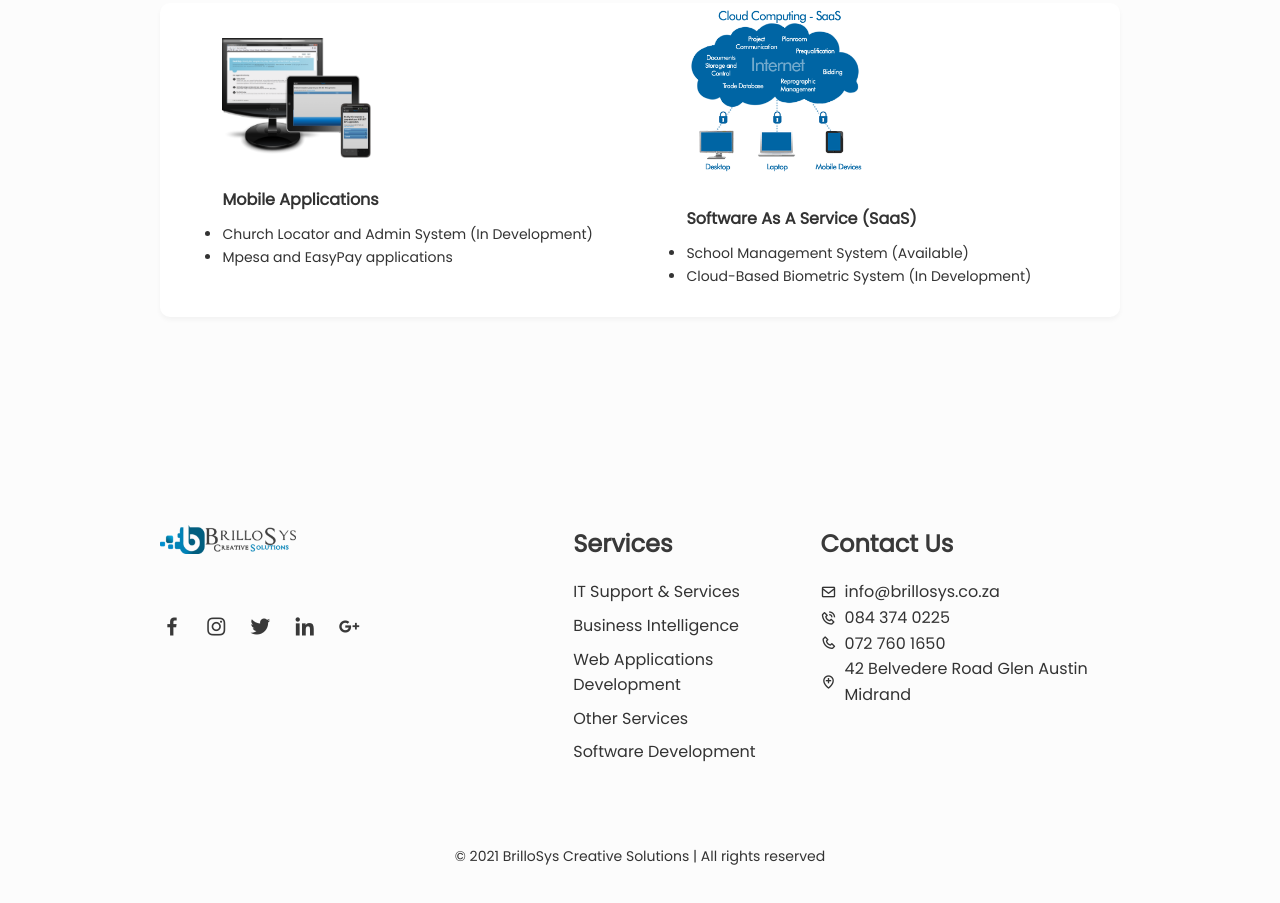
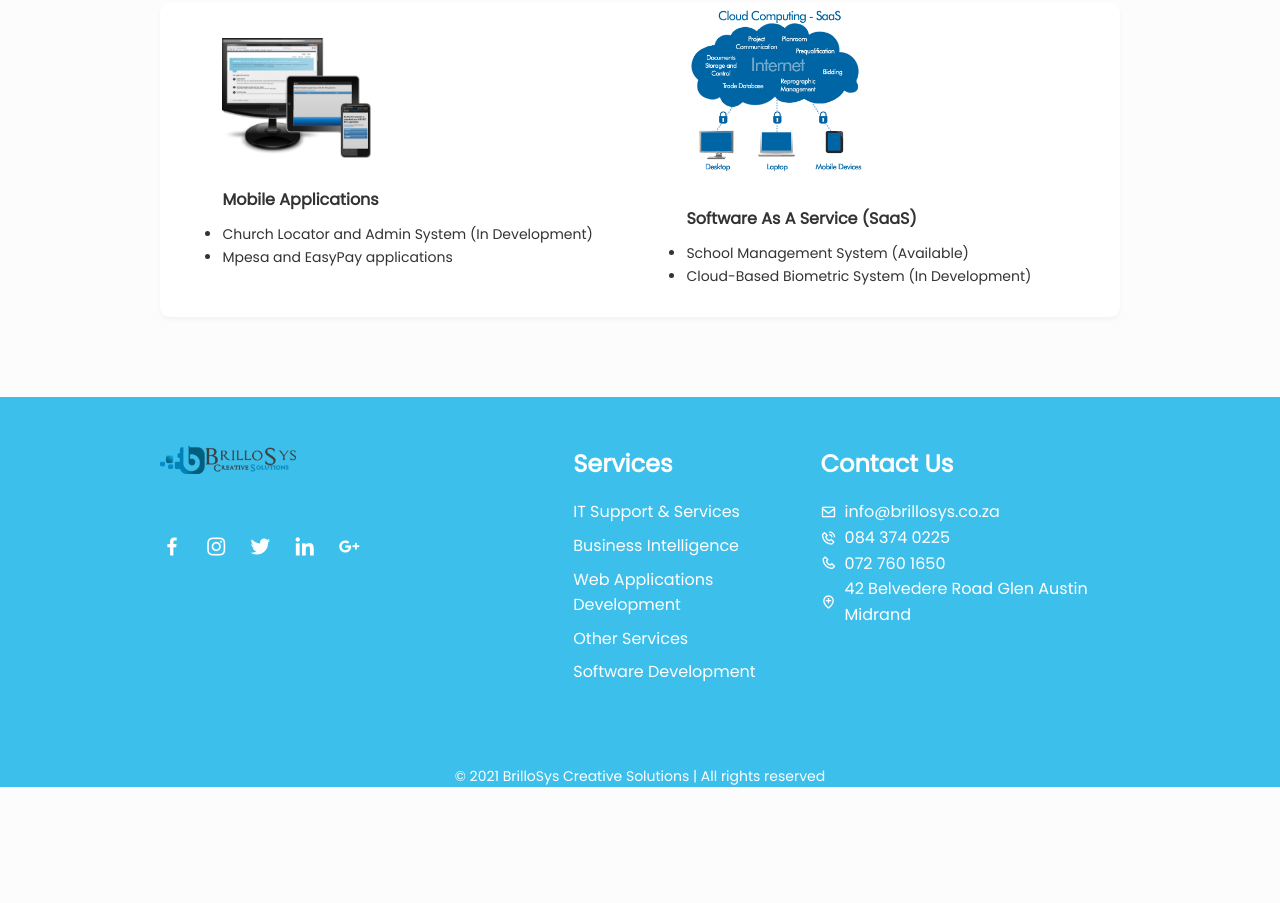
Before and after one commit to NeoMatlala/brillosys, a plain HTML site: page portfolio.html in a window 1280 px wide. Shown: the part 613-1516 px from the top of the page. After the commit the page ends 1414 px from the top, so only its background shows below. Drawn offline with nearby package versions, Linux system fonts and the light colour scheme.

Commit message:
client nav changes

```diff
--- a/portfolio.html
+++ b/portfolio.html
@@ -37,7 +37,7 @@
                 </ul>
               </li>
               <li><a href="services.html">Services</a></li>
-              <li><a href="portfolio.html">Portfolio</a></li>
+              <li><a href="portfolio.html" class="active-link">Portfolio</a></li>
               <!-- <li><a href="pricing.html">Pricing</a></li> -->
               <li><a href="contact.html">Contact Us</a></li>
             </ul>
@@ -106,8 +106,8 @@
     </main>
 
     <!--FOOTER-->
-    <footer class="footer section bd-container">
-        <div class="footer__container bd-grid">
+    <footer class="footer ">
+        <div class="footer__container bd-grid bd-container">
             <div class="footer__content">
                 <a href="index.html"><img src="images/logo.png" class="footer__logo"></a>
 
--- a/style.css
+++ b/style.css
@@ -155,6 +155,7 @@
   top: 0;
   left: 0;
 }
+
 .wrapper nav {
   position: relative;
   display: flex;
@@ -291,6 +292,27 @@
   top: 0;
 }
 
+.content .links li a.active-link {
+  color: var(--first-color);
+}
+
+nav .content .logo img {
+  width: 100%;
+  height: 100%;
+}
+
+nav .content .logo {
+  width: 20%;
+}
+
+/* nav .content .logo {
+  width: 100%;
+} */
+
+.logo-img {
+  width: 40%;
+}
+
 /* Responsive code start */
 /* for sizes smaller than 1250px*/
 @media screen and (max-width: 1250px) {
@@ -324,6 +346,10 @@
 
   .content .links li a {
     font-size: 12px;
+  }
+
+  .content .links li a .active-link {
+    color: var(--first-color);
   }
 }
 
@@ -398,6 +424,7 @@
   .wrapper nav {
     padding: 0 10px;
   }
+
   .content .logo a {
     font-size: 27px;
   }
@@ -419,11 +446,6 @@
   .logo {
     padding-right: 0;
   }
-}
-
-.nav__logo {
-  width: 40%;
-  /* padding-top: 3rem; */
 }
 
 /* Scroll to top*/
@@ -594,6 +616,17 @@
 }
 
 /* -------------------- FOOTER -------------------------*/
+.footer {
+  /* background-color: var(--first-color); */
+  width: 100%;
+}
+
+footer {
+  width: 100%;
+  background-color: #3cbfeb;
+  color: #fff;
+}
+
 .footer__container {
   grid-template-columns: repeat(auto-fit, minmax(220px, 1fr));
   row-gap: 2rem;
@@ -613,18 +646,21 @@
 .footer__social {
   font-size: 1.5rem;
   color: var(--title-color);
+  color: #fff;
   margin-right: var(--mb-2);
 }
 
 .footer__title {
   font-size: var(--h2-font-size);
   color: var(--title-color);
+  color: #fff;
   margin-bottom: var(--mb-2);
 }
 
 .footer__link {
   display: inline-block;
   color: var(--text-color);
+  color: #fff;
   margin-bottom: var(--mb-1);
 }
 
@@ -636,6 +672,7 @@
   text-align: center;
   font-size: var(--small-font-size);
   color: var(--text-color);
+  color: #fff;
   margin-top: 3.5rem;
 }
 
@@ -704,6 +741,12 @@
   .footer__container {
     display: flex;
     flex-direction: column;
+    /* background-color: green; */
+    width: 100%;
+  }
+
+  .logo-img {
+    width: 20%;
   }
 }
 
@@ -766,6 +809,22 @@
   .footer__logo {
     width: 35%;
   }
+
+  .logo-img {
+    width: 20%;
+  }
+
+  /* nav .content .logo img {
+    width: 60%;
+    height: 100%;
+    padding-top: 0.5rem;
+  }
+
+  .nav__logo {
+    width: 40%;
+    /* width: 10rem; */
+  /* padding-top: 3rem; */
+  /*} */
 }
 
 /*these will be applied for screens larger than 960px*/
--- a/style_company.css
+++ b/style_company.css
@@ -307,6 +307,9 @@
 .content .links ul li:hover ul {
   top: 0;
 }
+.content .links li a.active-link {
+  color: var(--first-color);
+}
 
 /* Responsive code start */
 /* for sizes smaller than 1250px*/
@@ -527,6 +530,17 @@
 }
 
 /* -------------------- FOOTER -------------------------*/
+.footer {
+  /* background-color: var(--first-color); */
+  width: 100%;
+}
+
+footer {
+  width: 100%;
+  background-color: #3cbfeb;
+  color: #fff;
+}
+
 .footer__container {
   grid-template-columns: repeat(auto-fit, minmax(220px, 1fr));
   row-gap: 2rem;
@@ -546,18 +560,21 @@
 .footer__social {
   font-size: 1.5rem;
   color: var(--title-color);
+  color: #fff;
   margin-right: var(--mb-2);
 }
 
 .footer__title {
   font-size: var(--h2-font-size);
   color: var(--title-color);
+  color: #fff;
   margin-bottom: var(--mb-2);
 }
 
 .footer__link {
   display: inline-block;
   color: var(--text-color);
+  color: #fff;
   margin-bottom: var(--mb-1);
 }
 
@@ -569,6 +586,7 @@
   text-align: center;
   font-size: var(--small-font-size);
   color: var(--text-color);
+  color: #fff;
   margin-top: 3.5rem;
 }
 
@@ -708,6 +726,6 @@
   .footer__container {
     display: flex;
     flex-direction: row;
-    padding-top: 5rem;
+    padding-top: 0rem;
   }
 }
--- a/style_contact.css
+++ b/style_contact.css
@@ -333,7 +333,19 @@
 .wrap h4 {
   margin-bottom: -0.5rem;
 }
+
 /* -------------------- FOOTER -------------------------*/
+.footer {
+  /* background-color: var(--first-color); */
+  width: 100%;
+}
+
+footer {
+  width: 100%;
+  background-color: #3cbfeb;
+  color: #fff;
+}
+
 .footer__container {
   grid-template-columns: repeat(auto-fit, minmax(220px, 1fr));
   row-gap: 2rem;
@@ -353,18 +365,21 @@
 .footer__social {
   font-size: 1.5rem;
   color: var(--title-color);
+  color: #fff;
   margin-right: var(--mb-2);
 }
 
 .footer__title {
   font-size: var(--h2-font-size);
   color: var(--title-color);
+  color: #fff;
   margin-bottom: var(--mb-2);
 }
 
 .footer__link {
   display: inline-block;
   color: var(--text-color);
+  color: #fff;
   margin-bottom: var(--mb-1);
 }
 
@@ -376,6 +391,7 @@
   text-align: center;
   font-size: var(--small-font-size);
   color: var(--text-color);
+  color: #fff;
   margin-top: 3.5rem;
 }
 
@@ -511,6 +527,7 @@
 
   .footer__container {
     padding-top: 0rem;
+    margin-top: 0;
   }
 }
 
@@ -659,6 +676,10 @@
   top: 0;
 }
 
+.content .links li a.active-link {
+  color: var(--first-color);
+}
+
 /* Responsive code start */
 /* for sizes smaller than 1250px*/
 @media screen and (max-width: 1250px) {
--- a/style_partner.css
+++ b/style_partner.css
@@ -404,6 +404,17 @@
 }
 
 /* -------------------- FOOTER -------------------------*/
+.footer {
+  /* background-color: var(--first-color); */
+  width: 100%;
+}
+
+footer {
+  width: 100%;
+  background-color: #3cbfeb;
+  color: #fff;
+}
+
 .footer__container {
   grid-template-columns: repeat(auto-fit, minmax(220px, 1fr));
   row-gap: 2rem;
@@ -423,18 +434,21 @@
 .footer__social {
   font-size: 1.5rem;
   color: var(--title-color);
+  color: #fff;
   margin-right: var(--mb-2);
 }
 
 .footer__title {
   font-size: var(--h2-font-size);
   color: var(--title-color);
+  color: #fff;
   margin-bottom: var(--mb-2);
 }
 
 .footer__link {
   display: inline-block;
   color: var(--text-color);
+  color: #fff;
   margin-bottom: var(--mb-1);
 }
 
@@ -446,6 +460,7 @@
   text-align: center;
   font-size: var(--small-font-size);
   color: var(--text-color);
+  color: #fff;
   margin-top: 3.5rem;
 }
 
@@ -669,6 +684,11 @@
 
   .footer__container {
     padding-top: 0rem;
+    margin-top: 0;
+  }
+
+  .footer {
+    margin-top: 0;
   }
 }
 
@@ -834,6 +854,10 @@
   top: 0;
 }
 
+.content .links li a.active-link {
+  color: var(--first-color);
+}
+
 /* Responsive code start */
 /* for sizes smaller than 1250px*/
 @media screen and (max-width: 1250px) {
--- a/style_portfolio.css
+++ b/style_portfolio.css
@@ -354,6 +354,17 @@
 }
 
 /* -------------------- FOOTER -------------------------*/
+.footer {
+  /* background-color: var(--first-color); */
+  width: 100%;
+}
+
+footer {
+  width: 100%;
+  background-color: #3cbfeb;
+  color: #fff;
+}
+
 .footer__container {
   grid-template-columns: repeat(auto-fit, minmax(220px, 1fr));
   row-gap: 2rem;
@@ -373,18 +384,21 @@
 .footer__social {
   font-size: 1.5rem;
   color: var(--title-color);
+  color: #fff;
   margin-right: var(--mb-2);
 }
 
 .footer__title {
   font-size: var(--h2-font-size);
   color: var(--title-color);
+  color: #fff;
   margin-bottom: var(--mb-2);
 }
 
 .footer__link {
   display: inline-block;
   color: var(--text-color);
+  color: #fff;
   margin-bottom: var(--mb-1);
 }
 
@@ -396,6 +410,7 @@
   text-align: center;
   font-size: var(--small-font-size);
   color: var(--text-color);
+  color: #fff;
   margin-top: 3.5rem;
 }
 
@@ -544,7 +559,9 @@
   }
 
   .footer__container {
-    padding-top: 0rem;
+    padding-top: 3rem;
+    margin-bottom: 0;
+    padding-bottom: 0;
   }
 }
 
@@ -693,6 +710,10 @@
   top: 0;
 }
 
+.content .links li a.active-link {
+  color: var(--first-color);
+}
+
 /* Responsive code start */
 /* for sizes smaller than 1250px*/
 @media screen and (max-width: 1250px) {
--- a/style_services.css
+++ b/style_services.css
@@ -377,6 +377,17 @@
 }
 
 /* -------------------- FOOTER -------------------------*/
+.footer {
+  /* background-color: var(--first-color); */
+  width: 100%;
+}
+
+footer {
+  width: 100%;
+  background-color: #3cbfeb;
+  color: #fff;
+}
+
 .footer__container {
   grid-template-columns: repeat(auto-fit, minmax(220px, 1fr));
   row-gap: 2rem;
@@ -396,18 +407,21 @@
 .footer__social {
   font-size: 1.5rem;
   color: var(--title-color);
+  color: #fff;
   margin-right: var(--mb-2);
 }
 
 .footer__title {
   font-size: var(--h2-font-size);
   color: var(--title-color);
+  color: #fff;
   margin-bottom: var(--mb-2);
 }
 
 .footer__link {
   display: inline-block;
   color: var(--text-color);
+  color: #fff;
   margin-bottom: var(--mb-1);
 }
 
@@ -419,6 +433,7 @@
   text-align: center;
   font-size: var(--small-font-size);
   color: var(--text-color);
+  color: #fff;
   margin-top: 3.5rem;
 }
 
@@ -743,6 +758,10 @@
   top: 0;
 }
 
+.content .links li a.active-link {
+  color: var(--first-color);
+}
+
 /* Responsive code start */
 /* for sizes smaller than 1250px*/
 @media screen and (max-width: 1250px) {
--- a/style_team.css
+++ b/style_team.css
@@ -584,6 +584,17 @@
 }
 
 /* -------------------- FOOTER -------------------------*/
+.footer {
+  /* background-color: var(--first-color); */
+  width: 100%;
+}
+
+footer {
+  width: 100%;
+  background-color: #3cbfeb;
+  color: #fff;
+}
+
 .footer__container {
   grid-template-columns: repeat(auto-fit, minmax(220px, 1fr));
   row-gap: 2rem;
@@ -603,18 +614,21 @@
 .footer__social {
   font-size: 1.5rem;
   color: var(--title-color);
+  color: #fff;
   margin-right: var(--mb-2);
 }
 
 .footer__title {
   font-size: var(--h2-font-size);
   color: var(--title-color);
+  color: #fff;
   margin-bottom: var(--mb-2);
 }
 
 .footer__link {
   display: inline-block;
   color: var(--text-color);
+  color: #fff;
   margin-bottom: var(--mb-1);
 }
 
@@ -626,6 +640,7 @@
   text-align: center;
   font-size: var(--small-font-size);
   color: var(--text-color);
+  color: #fff;
   margin-top: 3.5rem;
 }
 
@@ -950,6 +965,10 @@
   top: 0;
 }
 
+.content .links li a.active-link {
+  color: var(--first-color);
+}
+
 /* Responsive code start */
 /* for sizes smaller than 1250px*/
 @media screen and (max-width: 1250px) {
```
Also changed, not shown: company.html (+3 -3 lines), contact.html (+3 -3 lines), index.html (+6 -6 lines), partners.html (+3 -3 lines), services.html (+3 -3 lines), team.html (+3 -3 lines).
